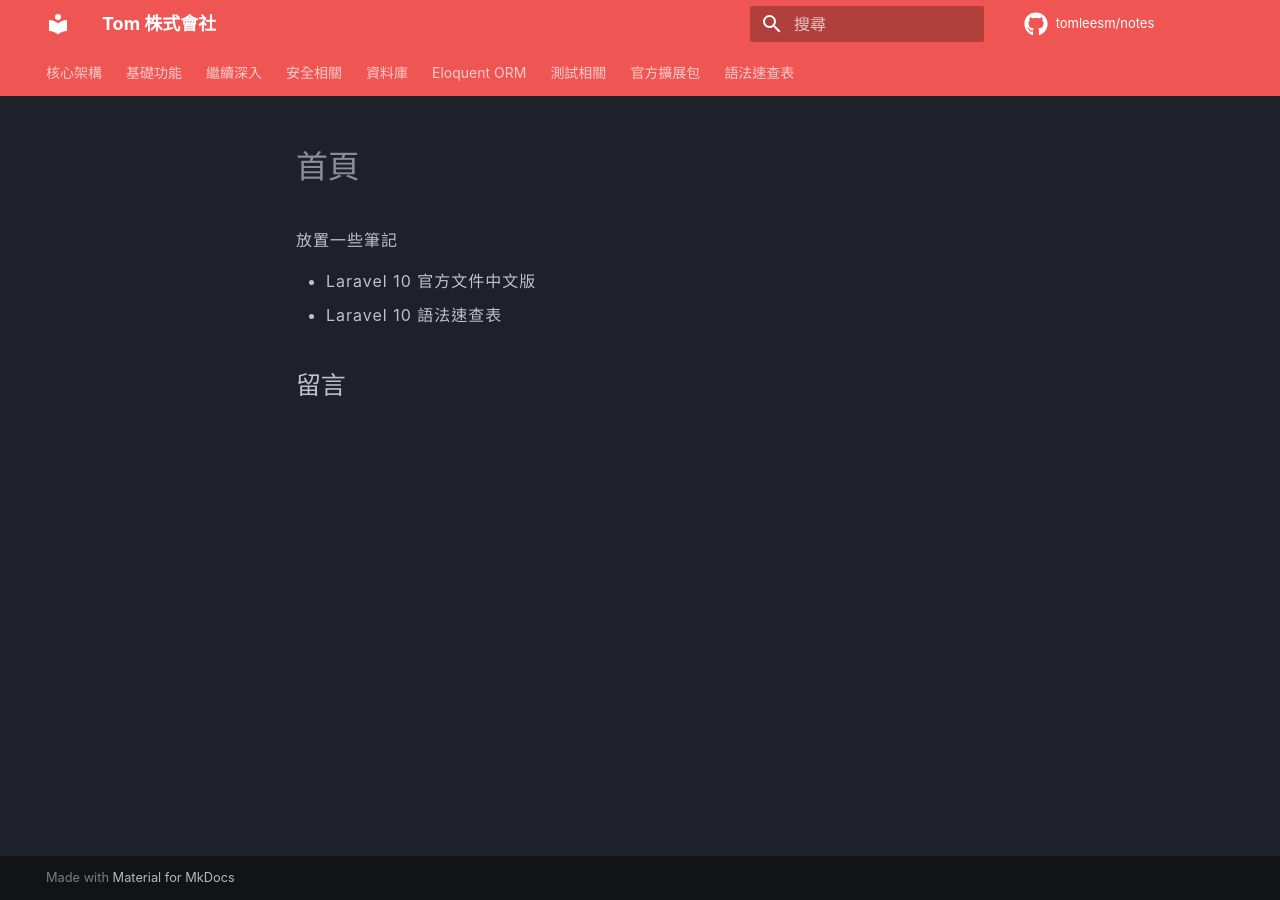
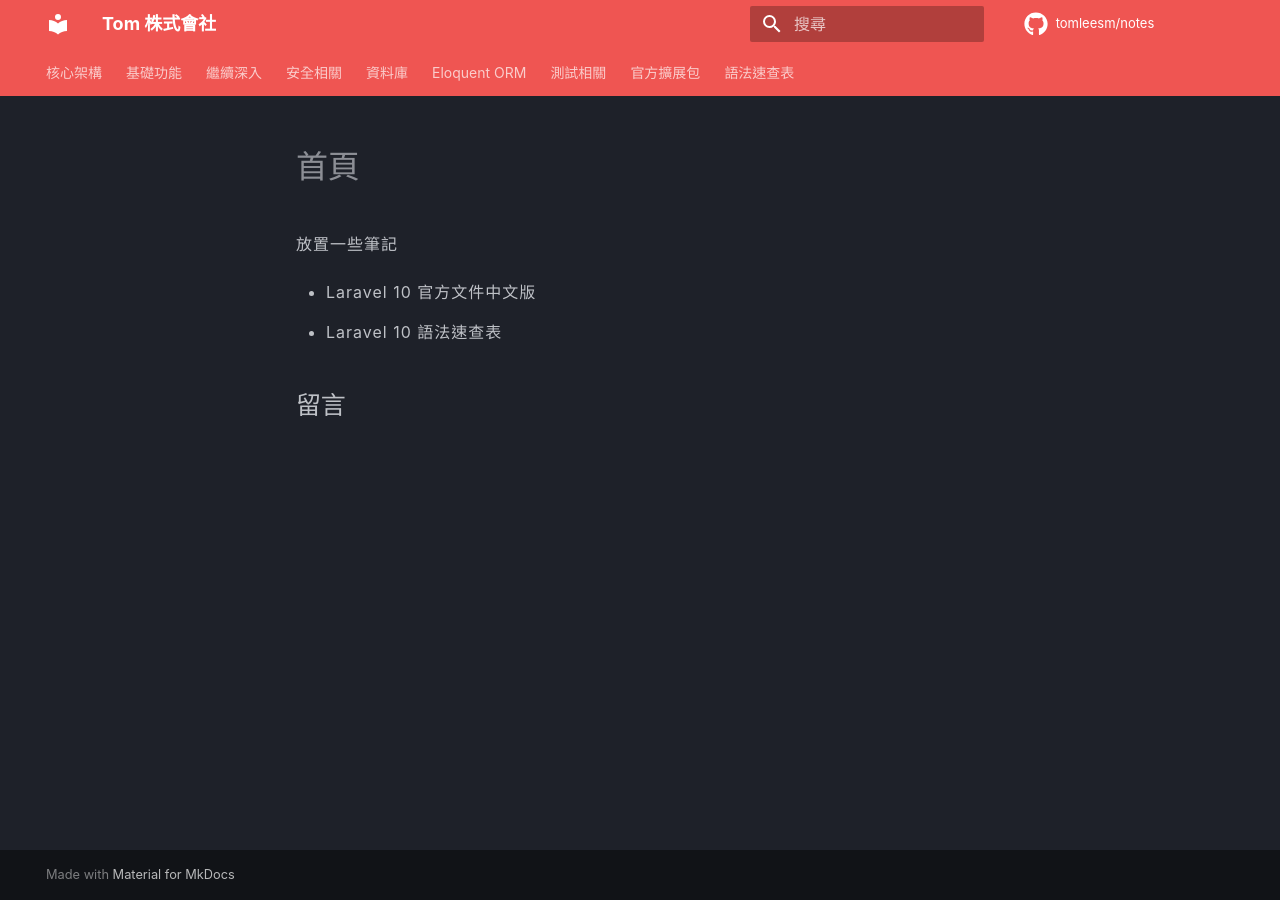
Before and after one commit to tomleesm/notes, an MkDocs documentation site: the page built from docs/index.md, in a window 1280 px wide. Built offline with MkDocs 1.6.1 and Material for MkDocs 9.7.7, drawn with Linux system fonts in a browser that asks for light colours; comment, search, counter and statistics services are not loaded.

Commit message:
行距調為 2 倍

```diff
--- a/docs/stylesheets/extra.css
+++ b/docs/stylesheets/extra.css
@@ -2,3 +2,7 @@
 .md-main {
     letter-spacing: 1px;
 }
+
+.md-typeset {
+    line-height: 2;
+}
```
